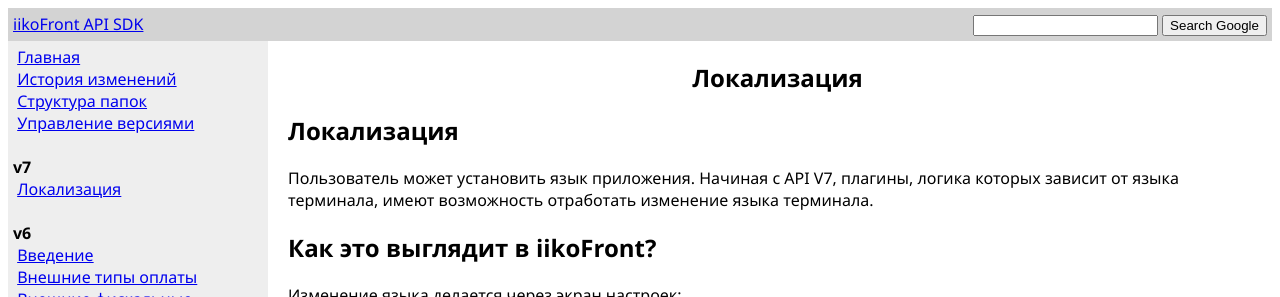
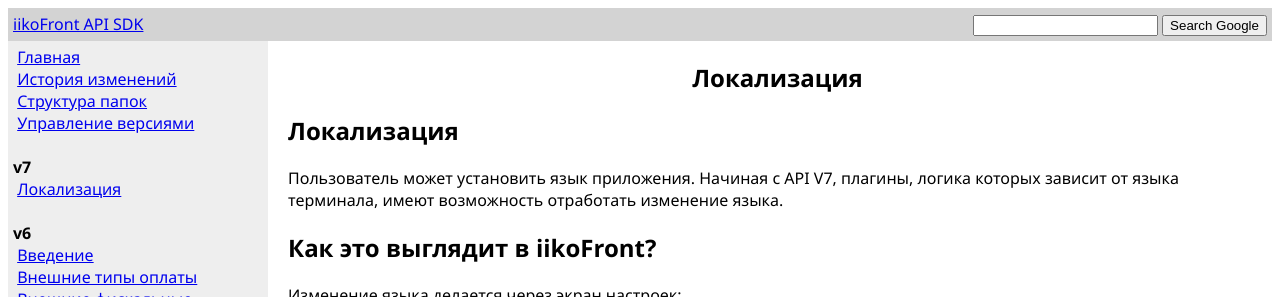
Before and after one commit to iiko/front.api.doc, a Jekyll site: the page built from v7/ru/Localization.md, in a window 1280 px wide, cut to the strip 0-297 px from the top of the page. Built offline with Jekyll 4.4.1, drawn with Linux system fonts in a browser that asks for light colours.

Commit message:
RMS-52941 Документация по механизму переключение языка в плагине

```diff
--- a/v7/ru/Localization.md
+++ b/v7/ru/Localization.md
@@ -4,13 +4,13 @@
 ---
 # Локализация #
 
-Пользователь может установить язык приложения. Начиная с API V7, плагины, логика которых зависит от языка терминала, имеют возможность отработать изменение языка терминала.
+Пользователь может установить язык приложения. Начиная с API V7, плагины, логика которых зависит от языка терминала, имеют возможность отработать изменение языка.
 
 ## Как это выглядит в iikoFront?
 
 Изменение языка делается через экран настроек:
 
-![changeLanguage](../../img/Localization/changeLanguage.png)
+![changeLanguage](../../img/localization/changeLanguage.png)
 
 Через плагин сменить язык терминала нельзя.
 
```
